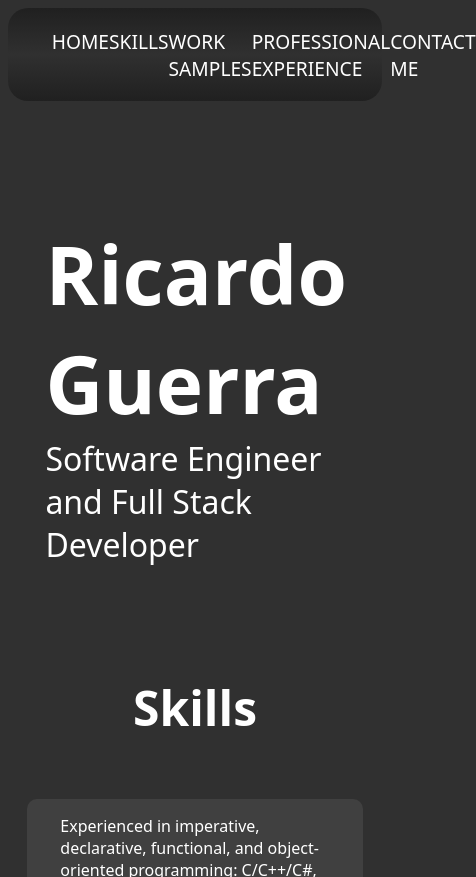
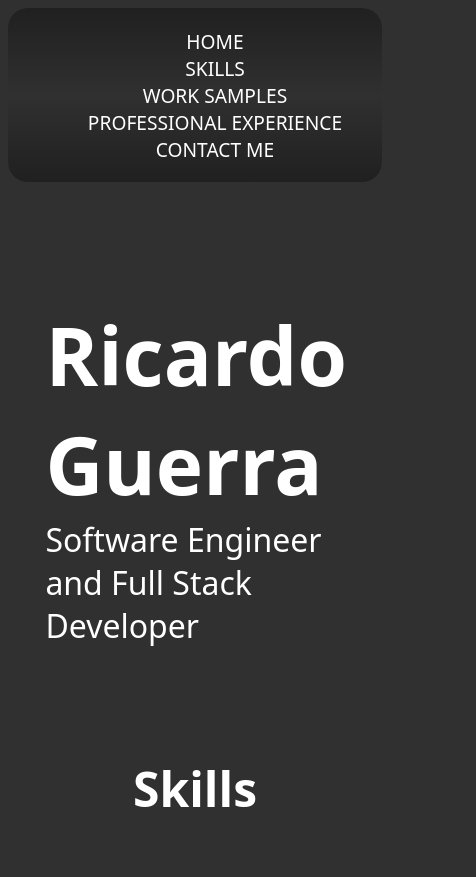
Before and after one commit to ricguer/professional-portfolio, a plain HTML site: page index.html in a window 390 px wide. Shown: the top 877 px of the page, 476 px wide, since content can reach past the window. Drawn offline with Linux system fonts and the light colour scheme.

Commit message:
Have Nav Links Form Column After Certain Screen Size

```diff
--- a/assets/style.css
+++ b/assets/style.css
@@ -40,7 +40,7 @@ td {
 nav {
     padding: 1%;
     /* background-image: linear-gradient(to bottom, #424243 0%, #ffffff 100%); */
-    background-image: linear-gradient(#202020, #303030, #202020);
+    background-image: linear-gradient(#202020, var(--background-color), #202020);
     border-radius: 20px;
 }
 
@@ -48,7 +48,6 @@ nav ul {
     display: flex;
     justify-content: space-around;
     list-style-type: none;
-    font-family: system-ui, -apple-system, BlinkMacSystemFont, 'Segoe UI', Roboto, Oxygen, Ubuntu, Cantarell, 'Open Sans', 'Helvetica Neue', sans-serif;
 }
 
 .nav-link {
@@ -179,4 +178,9 @@ nav ul {
     .decorations {
         display: none;
     }
+
+    nav ul {
+        flex-direction: column;
+        align-items: center;
+    }
 }
```
